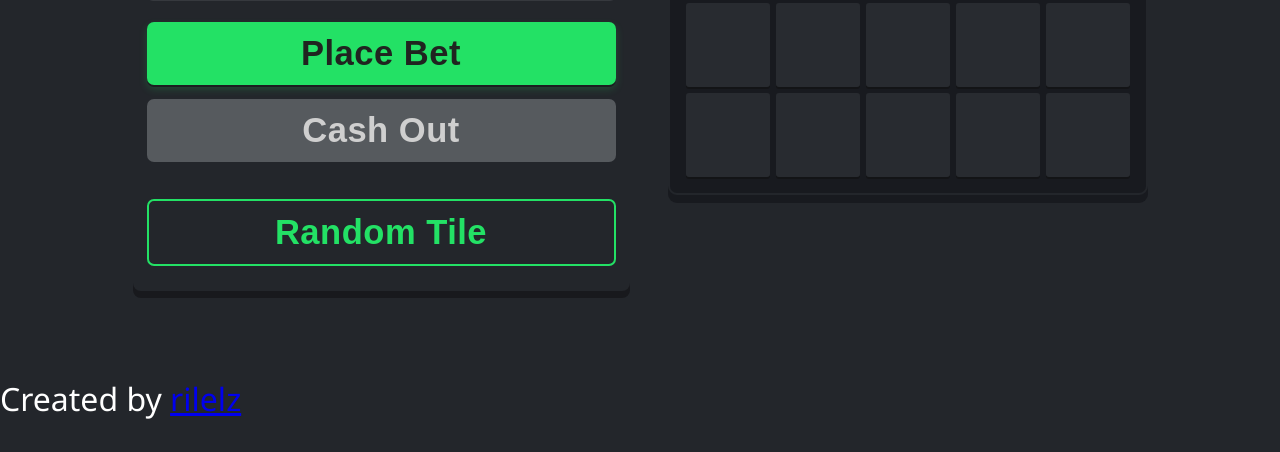
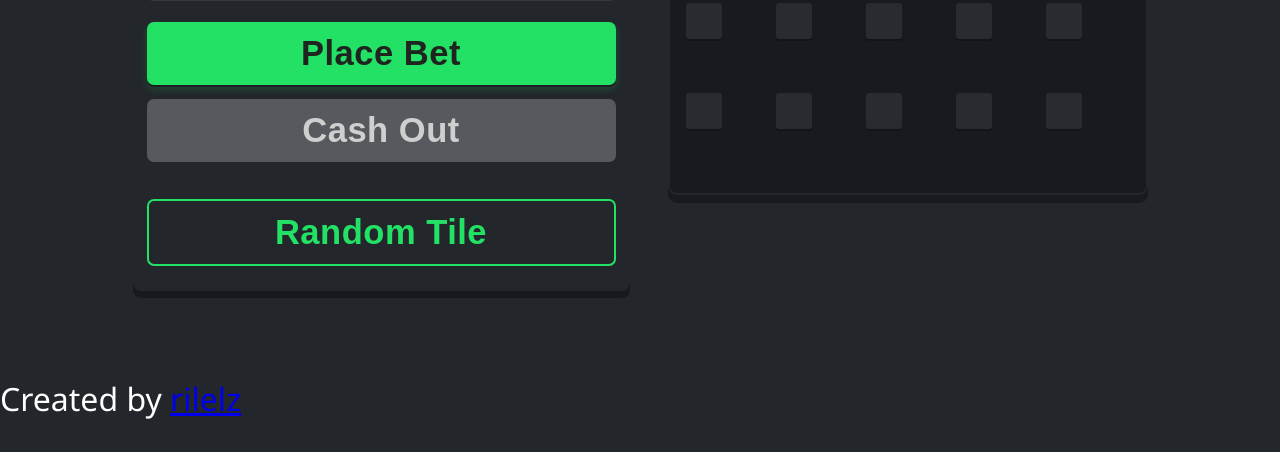
Before and after one commit to rilelz/mines-game1, a plain HTML site: page index.html in a window 1280 px wide. Shown: the part 401-853 px from the top of the page. Drawn offline with Linux system fonts and the light colour scheme.

Commit message:
Update mines.css

```diff
--- a/mines.css
+++ b/mines.css
@@ -212,8 +212,8 @@ body {
   justify-content: center;
 }
 .mines-tile {
-  width: 84px;
-  height: 84px;
+  width: 36px;
+  height: 36px;
   border-radius: 3px;
   border: none;
   background: #282b30;
```
